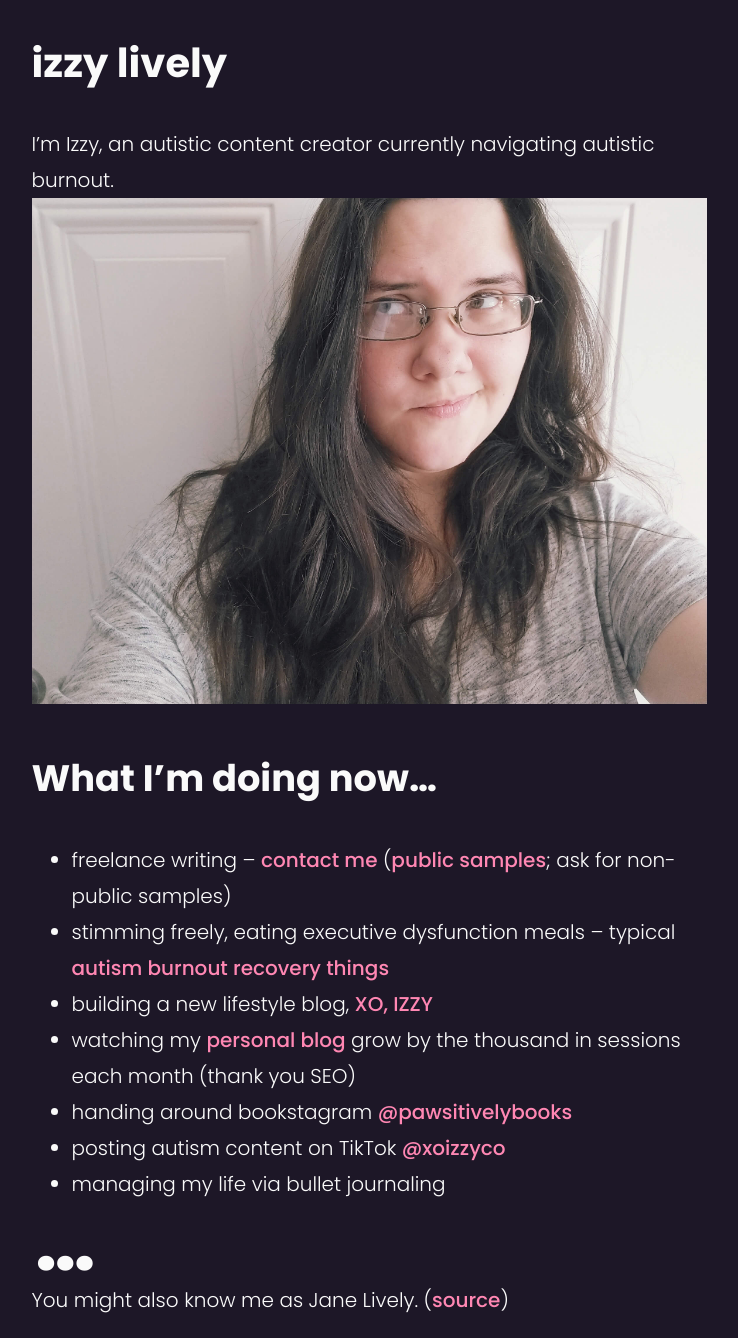
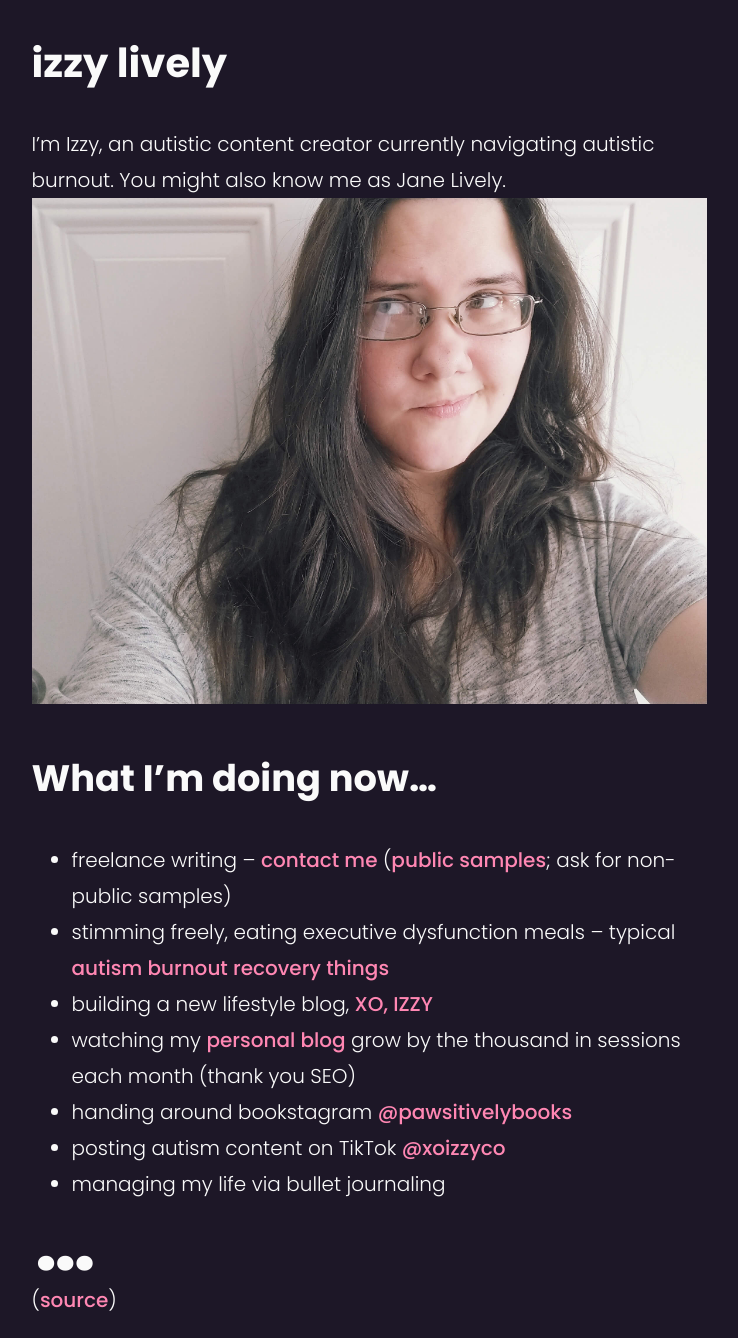
Before and after one commit to autisticjane/autisticjane.github.io, a Jekyll site: the page built from index.md, in a window 1280 px wide. Shown: the whole page, without its empty margins (271-1009 px from the left). Built offline with Jekyll 4.4.1, drawn with Linux system fonts in a browser that asks for light colours; part of the change alters nothing that is shown.

```diff
--- a/index.md
+++ b/index.md
@@ -3,8 +3,10 @@ layout: main
 title: Izzy Lively
 ---
 # Izzy Lively
-I'm Izzy, an autistic content creator currently navigating autistic burnout.
+
+I'm Izzy, an autistic content creator currently navigating autistic burnout. You might also know me as Jane Lively.
 ![Me, standing in front of a door and eyes looking up at an angle](/images/selfie-me-2022-05-10.jpg)
+
 ## What I'm doing now...
 * freelance writing -- [contact me](https://xoizzy.co/contact/) ([public samples](/tags/#writing-samples/); ask for non-public samples)
 * stimming freely, eating executive dysfunction meals -- typical [autism burnout recovery things](https://xoizzy.co/autism-burnout-recovery/)
@@ -15,5 +17,4 @@ I'm Izzy, an autistic content creator currently navigating autistic burnout.
 * managing my life via bullet journaling
 
 <p class="dots">&hellip;</p>
-You might also know me as Jane Lively.
 ([source](//github.com/izzylively/izzylively.github.io))
```
